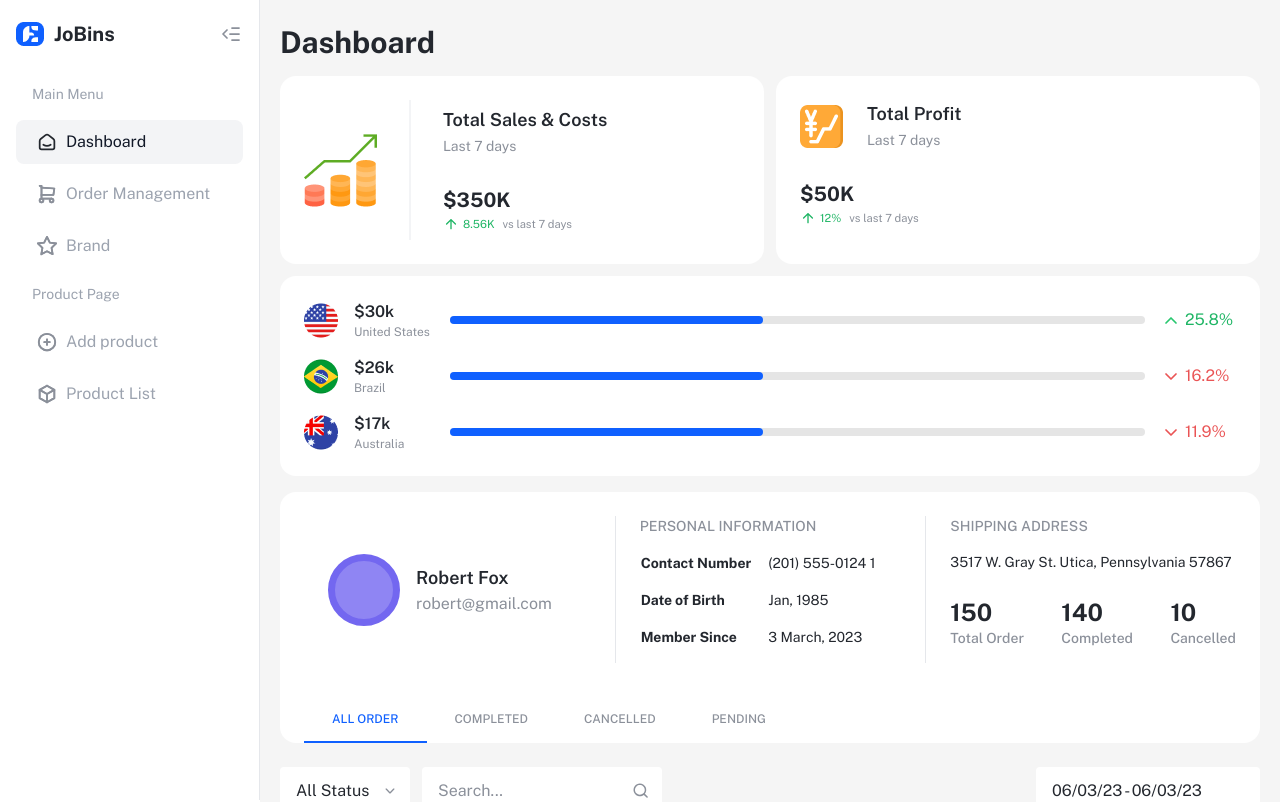
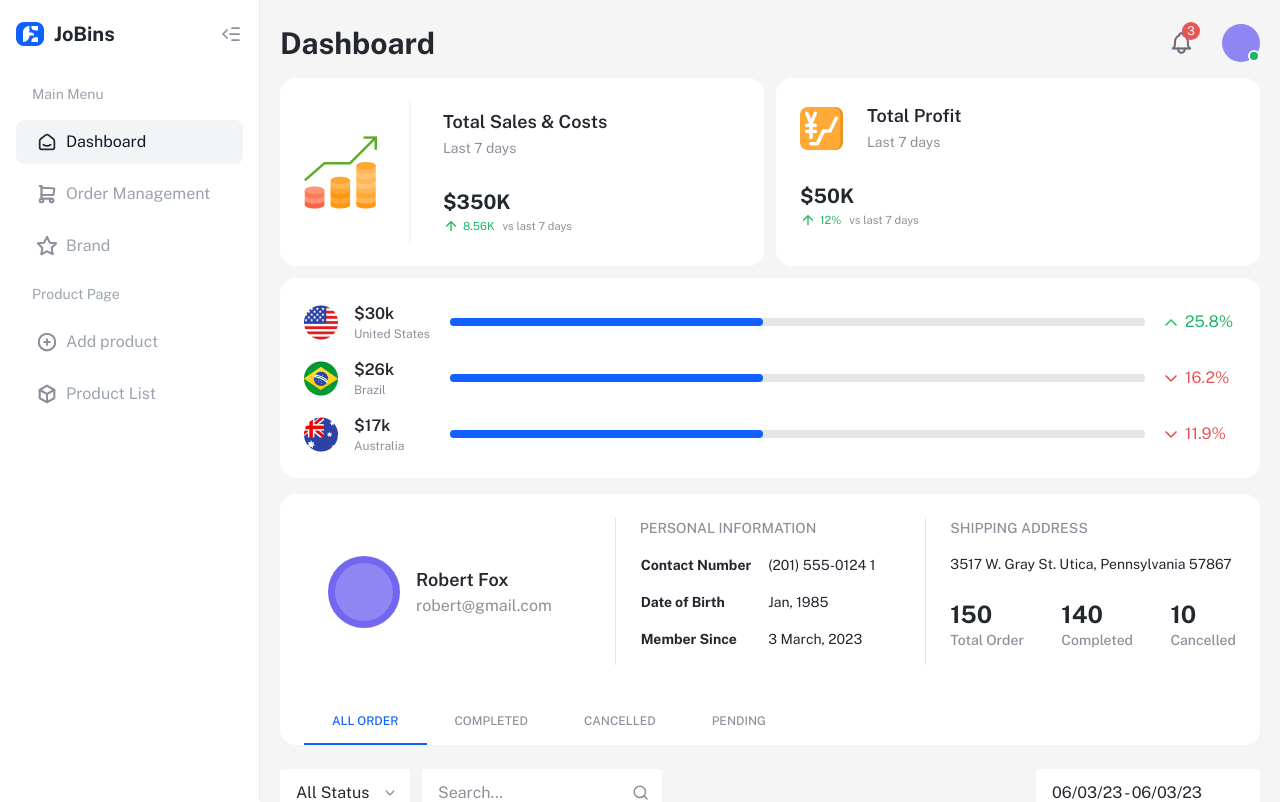
Before and after one commit to GwaraDon/jobins-frontend-challenge, a Next.js app: page /main-menu/dashboard in a window 1280 px wide. Shown: the top 802 px of the page. Built offline with nearby package versions, Linux system fonts and the light colour scheme.

Commit message:
Add notification and account UI

```diff
--- a/app/components/Header.tsx
+++ b/app/components/Header.tsx
@@ -1,13 +1,201 @@
-import React from "react";
+"use client";
+import Link from "next/link";
+import { useEffect, useRef, useState } from "react";
 
 export default function Header({ title }: { title: string }) {
+  const [showNotification, setShowNotification] = useState(false);
+  const notificationRef: any = useRef();
+  useEffect(() => {
+    document.addEventListener("click", hideOnClickOutside, true);
+  }, []);
+  const hideOnClickOutside = (e: Event) => {
+    if (
+      notificationRef.current &&
+      !notificationRef.current.contains(e.target)
+    ) {
+      setShowNotification(false);
+    }
+  };
   return (
     <>
       <div className="header flex justify-between items-center py-4">
         <h1 className="text-3xl font-bold capitalize">{title}</h1>
-        <div className="settings">
-          <div className="settings notification"></div>
-          <div className="settings account"></div>
+        <div className="settings flex items-center gap-6" ref={notificationRef}>
+          {/* <!-- notification  --> */}
+          <div className="settings notification ">
+            <div
+              className="relative w-[30px] h-[38px] cursor-pointer flex items-center"
+              onClick={() => setShowNotification(!showNotification)}
+            >
+              <span className="notification-icon">
+                <svg
+                  width="27"
+                  height="26"
+                  viewBox="0 0 27 26"
+                  fill="none"
+                  xmlns="http://www.w3.org/2000/svg"
+                >
+                  <path
+                    d="M11.2742 5.41667C11.2742 4.22005 12.2442 3.25 13.4408 3.25C14.6375 3.25 15.6075 4.22005 15.6075 5.41667C18.1427 6.61543 19.8094 9.11543 19.9408 11.9167V15.1667C20.1062 16.5325 20.9103 17.7387 22.1075 18.4167H4.77417C5.97138 17.7387 6.7755 16.5325 6.94084 15.1667V11.9167C7.07232 9.11543 8.73899 6.61543 11.2742 5.41667"
+                    stroke="#4B465C"
+                    strokeWidth="2"
+                    strokeLinecap="round"
+                    strokeLinejoin="round"
+                  />
+                  <path
+                    d="M11.2742 5.41667C11.2742 4.22005 12.2442 3.25 13.4408 3.25C14.6375 3.25 15.6075 4.22005 15.6075 5.41667C18.1427 6.61543 19.8094 9.11543 19.9408 11.9167V15.1667C20.1062 16.5325 20.9103 17.7387 22.1075 18.4167H4.77417C5.97138 17.7387 6.7755 16.5325 6.94084 15.1667V11.9167C7.07232 9.11543 8.73899 6.61543 11.2742 5.41667"
+                    stroke="white"
+                    stroke-opacity="0.2"
+                    strokeWidth="2"
+                    strokeLinecap="round"
+                    strokeLinejoin="round"
+                  />
+                  <path
+                    d="M10.1908 18.4166V19.5C10.1908 21.2949 11.6459 22.75 13.4408 22.75C15.2357 22.75 16.6908 21.2949 16.6908 19.5V18.4166"
+                    stroke="#4B465C"
+                    strokeWidth="2"
+                    strokeLinecap="round"
+                    strokeLinejoin="round"
+                  />
+                  <path
+                    d="M10.1908 18.4166V19.5C10.1908 21.2949 11.6459 22.75 13.4408 22.75C15.2357 22.75 16.6908 21.2949 16.6908 19.5V18.4166"
+                    stroke="white"
+                    stroke-opacity="0.2"
+                    strokeWidth="2"
+                    strokeLinecap="round"
+                    strokeLinejoin="round"
+                  />
+                </svg>
+              </span>
+              <div className="notification-count absolute top-[-.125rem] right-[-.125rem]">
+                <span className="notification-count-number bg-danger text-white p-1 rounded-full text-xs w-[18px] h-[18px] flex items-center justify-center">
+                  3
+                </span>
+              </div>
+              {/* <!-- notification box --> */}
+              <div
+                aria-label="notification box"
+                data-dropdown-show={showNotification}
+                className={`${showNotification ? "block" : "hidden"}
+                notification-box transition-all duration-300 ease-in-out
+                max-w-[300px] min-w-[300px] p-4 shadow-md rounded-md bg-white absolute top-[50px] right-0
+              `}
+              >
+                <div className="notification-card">
+                  <div className="notification-card-header border-b border-gray-100">
+                    <span className="font-medium text-base">
+                      Notification from ....
+                    </span>
+                  </div>
+
+                  <div className="notification-card-body py-3 max-h-[300px] overflow-y-auto divide-y space-y-1 ">
+                    <div className="notification-card-body-item pt-1">
+                      <Link href="#" className="text-sm block ">
+                        Lorem ipsum dolor sit, amet consectetur adipisicing
+                        elit. Tempora, minima.
+                      </Link>
+                      <time
+                        dateTime="2023-06-14 20:00"
+                        className="text-xs text-muted"
+                      >
+                        2023-06-14 at 20:00
+                      </time>
+                    </div>
+                    <div className="notification-card-body-item pt-1">
+                      <Link href="#" className="text-sm block ">
+                        Lorem ipsum dolor sit, amet consectetur adipisicing
+                        elit. Tempora, minima.
+                      </Link>
+                      <time
+                        dateTime="2023-06-14 20:00"
+                        className="text-xs text-muted"
+                      >
+                        2023-06-14 at 20:00
+                      </time>
+                    </div>
+                    <div className="notification-card-body-item pt-1">
+                      <Link href="#" className="text-sm block ">
+                        Lorem ipsum dolor sit, amet consectetur adipisicing
+                        elit. Tempora, minima.
+                      </Link>
+                      <time
+                        dateTime="2023-06-14 20:00"
+                        className="text-xs text-muted"
+                      >
+                        2023-06-14 at 20:00
+                      </time>
+                    </div>
+                    <div className="notification-card-body-item pt-1">
+                      <Link href="#" className="text-sm block ">
+                        Lorem ipsum dolor sit, amet consectetur adipisicing
+                        elit. Tempora, minima.
+                      </Link>
+                      <time
+                        dateTime="2023-06-14 20:00"
+                        className="text-xs text-muted"
+                      >
+                        2023-06-14 at 20:00
+                      </time>
+                    </div>
+                    <div className="notification-card-body-item pt-1">
+                      <Link href="#" className="text-sm block ">
+                        Lorem ipsum dolor sit, amet consectetur adipisicing
+                        elit. Tempora, minima.
+                      </Link>
+                      <time
+                        dateTime="2023-06-14 20:00"
+                        className="text-xs text-muted"
+                      >
+                        2023-06-14 at 20:00
+                      </time>
+                    </div>
+                    <div className="notification-card-body-item pt-1">
+                      <Link href="#" className="text-sm block ">
+                        Lorem ipsum dolor sit, amet consectetur adipisicing
+                        elit. Tempora, minima.
+                      </Link>
+                      <time
+                        dateTime="2023-06-14 20:00"
+                        className="text-xs text-muted"
+                      >
+                        2023-06-14 at 20:00
+                      </time>
+                    </div>
+                  </div>
+
+                  <div className="notification-card-footer border-t border-gray-100 ">
+                    <button className="bg-transparent text-gray-500 text-sm border-0 outline-none pt-2 px-4 mx-auto  w-full text-center block ">
+                      Show All
+                    </button>
+                  </div>
+                </div>
+              </div>
+            </div>
+          </div>
+          {/* <!-- account icon --> */}
+          <div className="settings account">
+            <div className="relative">
+              <div
+                aria-label="account dropdown icon"
+                style={{
+                  background:
+                    "linear-gradient(0deg, rgba(255, 255, 255, 0.2), rgba(255, 255, 255, 0.2)), #7367F0",
+                }}
+                className="account-icon  w-[38px] h-[38px] rounded-full relative"
+              >
+                <div className="account-status absolute bottom-0 right-0 border-gray-50 border-2 rounded-full">
+                  <div className="account-status-online bg-success w-2 h-2  rounded-full"></div>
+                  {/* <div className="account-status-offline bg-success border-gray-50 border-2 w-2 h-2 absolute top-0 right-0 rounded-full"></div> */}
+                </div>
+              </div>
+              {/* <!-- account dropdown box --> */}
+              <div className="account-box hidden">
+                <div className="account-box-header">
+                  <span>Account</span>
+                </div>
+              </div>
+            </div>
+          </div>
         </div>
       </div>
     </>
```
